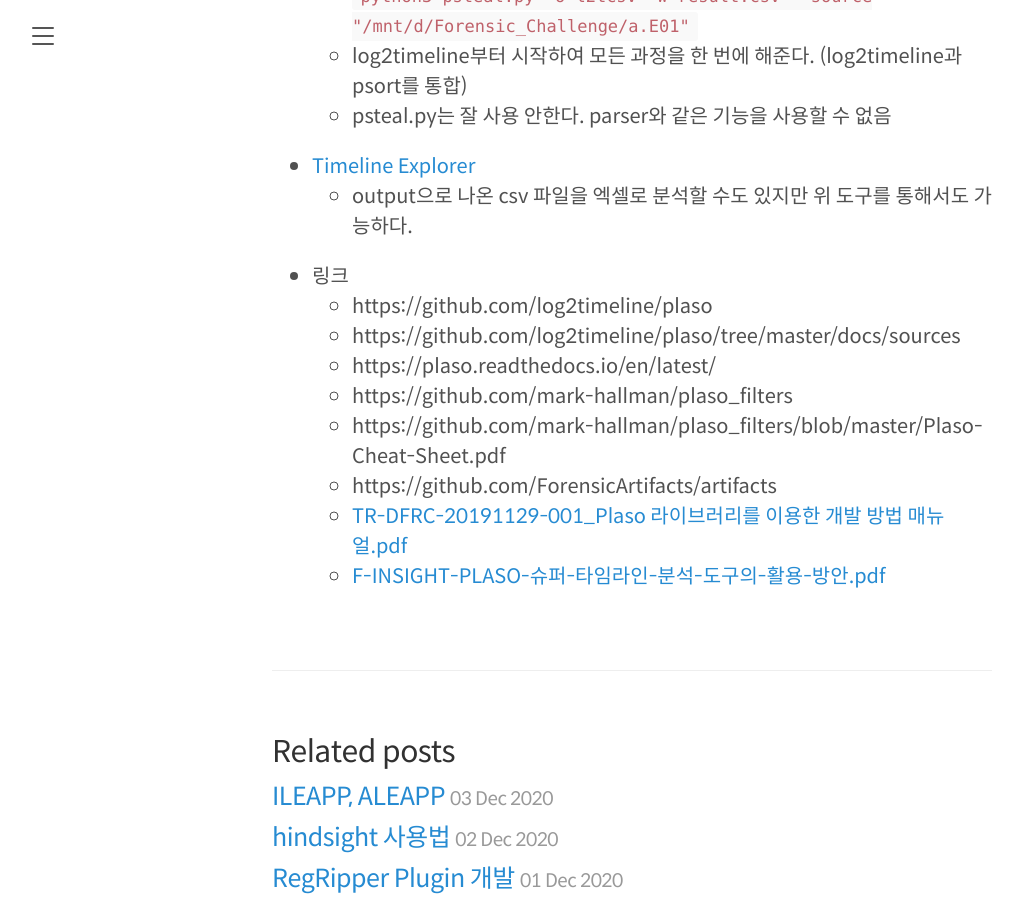
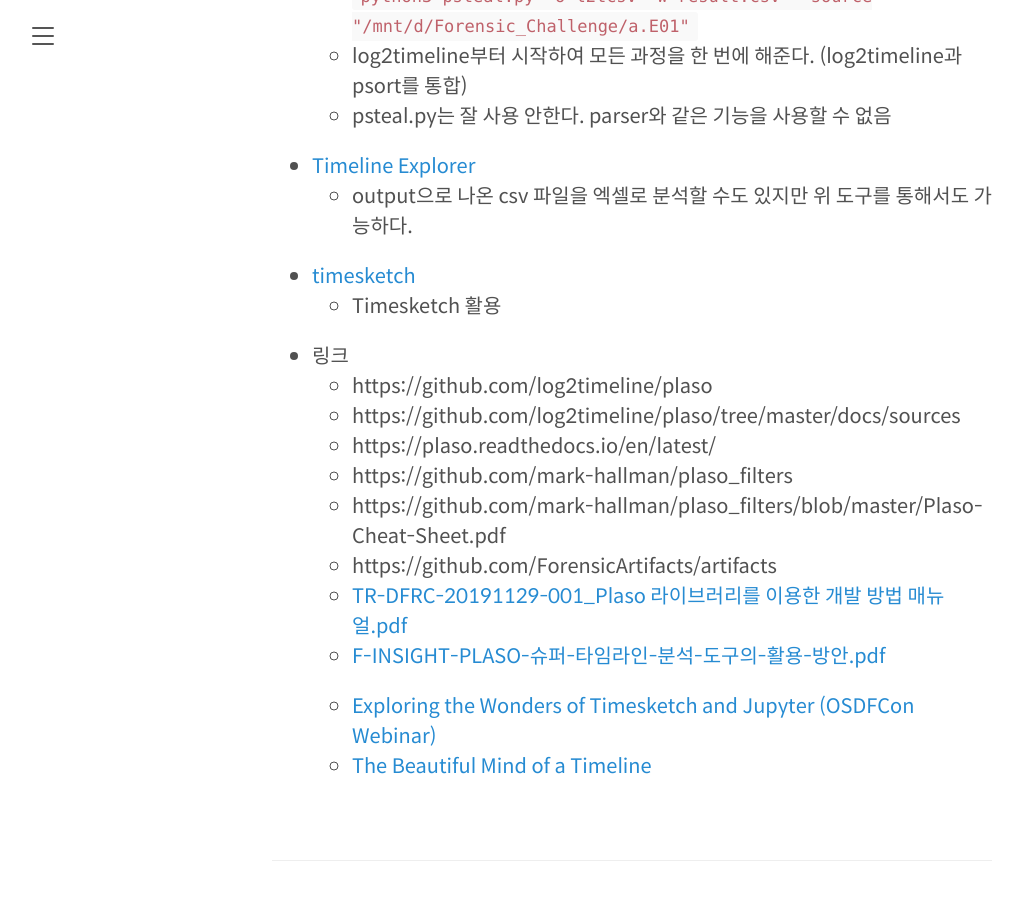
Before and after one commit to hyuunnn/hyuunnn.github.io, a Jekyll site: the page built from _posts/2020-11-09-plaso.md, in a window 1280 px wide and 900 px high, scrolled down 1483 px. Shown: the whole window, without its empty margins (8-1030 px from the left). Built offline with Jekyll 4.4.1, drawn with Linux system fonts in a browser that asks for light colours.

Commit message:
Update 2020-11-09-plaso.md

```diff
--- a/_posts/2020-11-09-plaso.md
+++ b/_posts/2020-11-09-plaso.md
@@ -45,6 +45,10 @@
 * <a href="https://f001.backblazeb2.com/file/EricZimmermanTools/TimelineExplorer.zip">Timeline Explorer</a>
     * output으로 나온 csv 파일을 엑셀로 분석할 수도 있지만 위 도구를 통해서도 가능하다.
 
+* <a href="https://github.com/google/timesketch">timesketch</a>
+     * Timesketch 활용
+
+
 * 링크
     * https://github.com/log2timeline/plaso
     * https://github.com/log2timeline/plaso/tree/master/docs/sources
@@ -54,3 +58,6 @@
     * https://github.com/ForensicArtifacts/artifacts
     * <a href="http://carpeforensics.org/files/Technical_Report/TR-DFRC-20191129-001_Plaso%20%EB%9D%BC%EC%9D%B4%EB%B8%8C%EB%9F%AC%EB%A6%AC%EB%A5%BC%20%EC%9D%B4%EC%9A%A9%ED%95%9C%20%EA%B0%9C%EB%B0%9C%20%EB%B0%A9%EB%B2%95%20%EB%A7%A4%EB%89%B4%EC%96%BC.pdf">TR-DFRC-20191129-001_Plaso 라이브러리를 이용한 개발 방법 매뉴얼.pdf</a>
     * <a href="http://forensicinsight.org/wp-content/uploads/2013/07/F-INSIGHT-PLASO-%EC%8A%88%ED%8D%BC-%ED%83%80%EC%9E%84%EB%9D%BC%EC%9D%B8-%EB%B6%84%EC%84%9D-%EB%8F%84%EA%B5%AC%EC%9D%98-%ED%99%9C%EC%9A%A9-%EB%B0%A9%EC%95%88.pdf">F-INSIGHT-PLASO-슈퍼-타임라인-분석-도구의-활용-방안.pdf</a>
+
+    * <a href="https://www.youtube.com/watch?v=zQUmo6rvQH4">Exploring the Wonders of Timesketch and Jupyter (OSDFCon Webinar)</a>
+    * <a href="https://www.youtube.com/watch?v=UA7yoHrmFi0">The Beautiful Mind of a Timeline</a>
```
